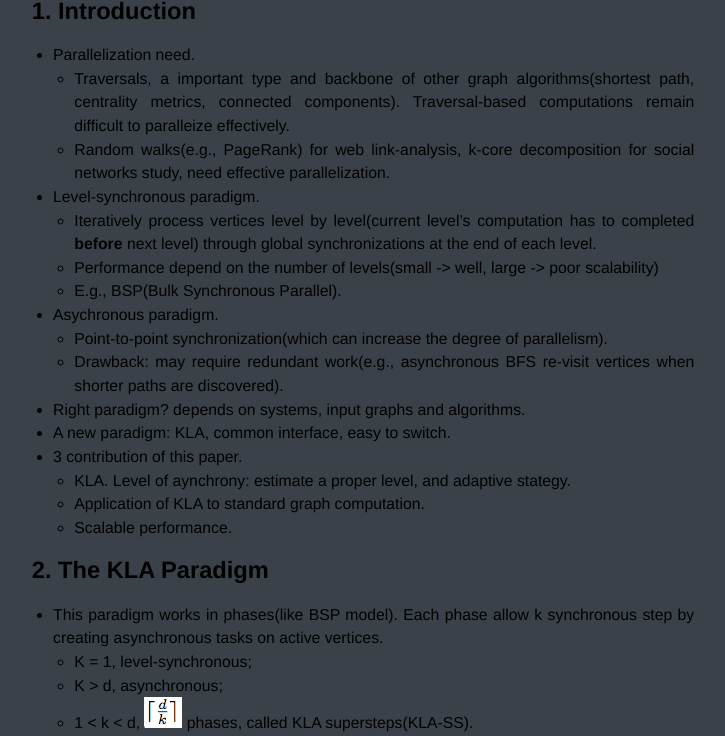
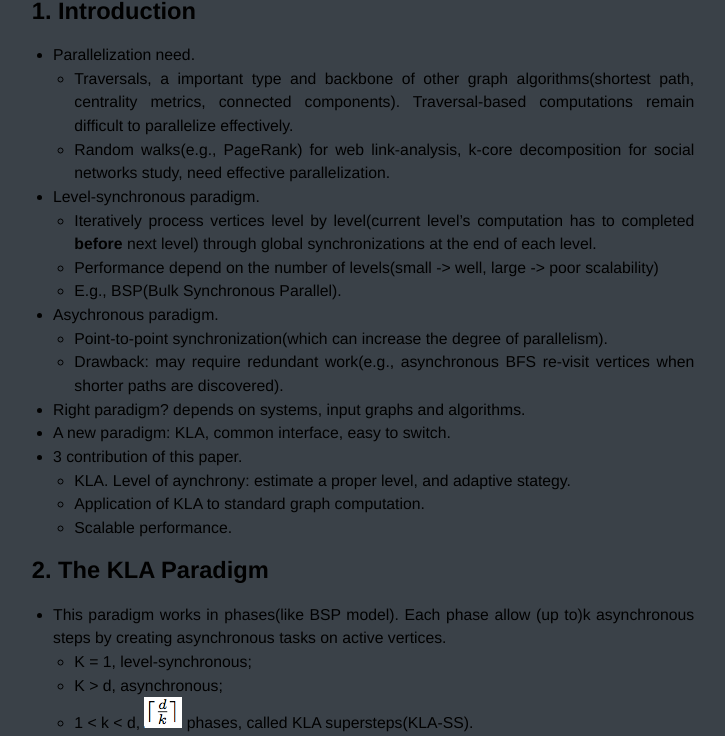
Before and after one commit to ElvisKwok/ElvisKwok.github.io, a Jekyll site: the page built from _posts/2014-12-22-note-of-KLA.md, in a window 1280 px wide and 1400 px high, scrolled down 566 px. Shown: the part 190-926 px from the top of the window, without its empty margins (277-1002 px from the left). Built offline with Jekyll 4.4.1, drawn with Linux system fonts in a browser that asks for light colours; Markdown is read by kramdown in place of the engine named in the settings; comment, search, counter and statistics services are not loaded; some of the changed text lies outside the part shown.

Commit message:
refine kla

```diff
--- a/_posts/2014-12-22-note-of-KLA.md
+++ b/_posts/2014-12-22-note-of-KLA.md
@@ -27,7 +27,7 @@ title: Note of KLA
 
 ## 1. Introduction
 * Parallelization need.
-    + Traversals, a important type and backbone of other graph algorithms(shortest path, centrality metrics, connected components). Traversal-based computations remain difficult to paralleize effectively.
+    + Traversals, a important type and backbone of other graph algorithms(shortest path, centrality metrics, connected components). Traversal-based computations remain difficult to parallelize effectively.
     + Random walks(e.g., PageRank) for web link-analysis, k-core decomposition for social networks study, need effective parallelization.
 * Level-synchronous paradigm.
     + Iteratively process vertices level by level(current level's computation has to completed **before** next level) through global synchronizations at the end of each level.
@@ -45,7 +45,7 @@ title: Note of KLA
 <br>
 
 ## 2. The KLA Paradigm
-* This paradigm works in phases(like BSP model). Each phase allow k synchronous step by creating asynchronous tasks on active vertices.
+* This paradigm works in phases(like BSP model). Each phase allow (up to)k asynchronous steps by creating asynchronous tasks on active vertices.
     + K = 1, level-synchronous;
     + K > d, asynchronous;
     + 1 < k < d, ![img][d_k] phases, called KLA supersteps(KLA-SS).
@@ -79,7 +79,7 @@ title: Note of KLA
 ## 3. Applying KLA To Algorithms
 ### 3.1 Analysis of Example Algorithms in KLA
 　　BFS, k-core and PageRank that display different asynchronous characteriscs. If we increase the asynchrony in a algorithm, it may cost either no penalty paid(k-core decomposition, topological sort) or redundant work(BFS)(to correct previous value due to the out-of-order arrival of messages).
-　　Best performance os obtained by balancing the penalty, which is done by limiting the size of asynchronous sections(depth k) in KLA.
+　　Best performance is obtained by balancing the penalty, which is done by limiting the size of asynchronous sections(depth k) in KLA.
 
 * Breadth-First Search and Graph Traversal
     + In a complete asynchronous version of BFS, the number of incoming messages(new distance) is unknown a priori, so the BFS computation must propagate every message it receives, leading to redundant work.
```
Also changed, not shown: other parts of _posts/2014-12-22-note-of-KLA.md (+1 -1 lines).
